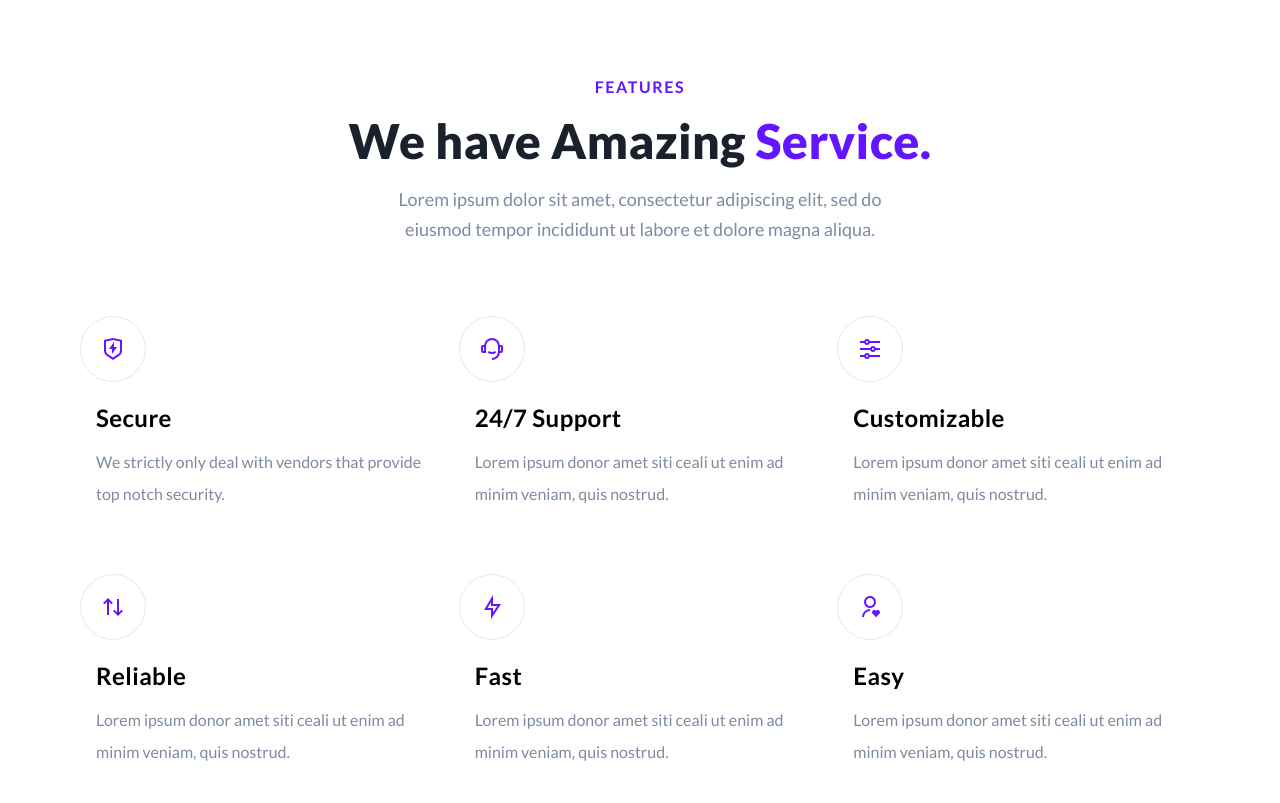
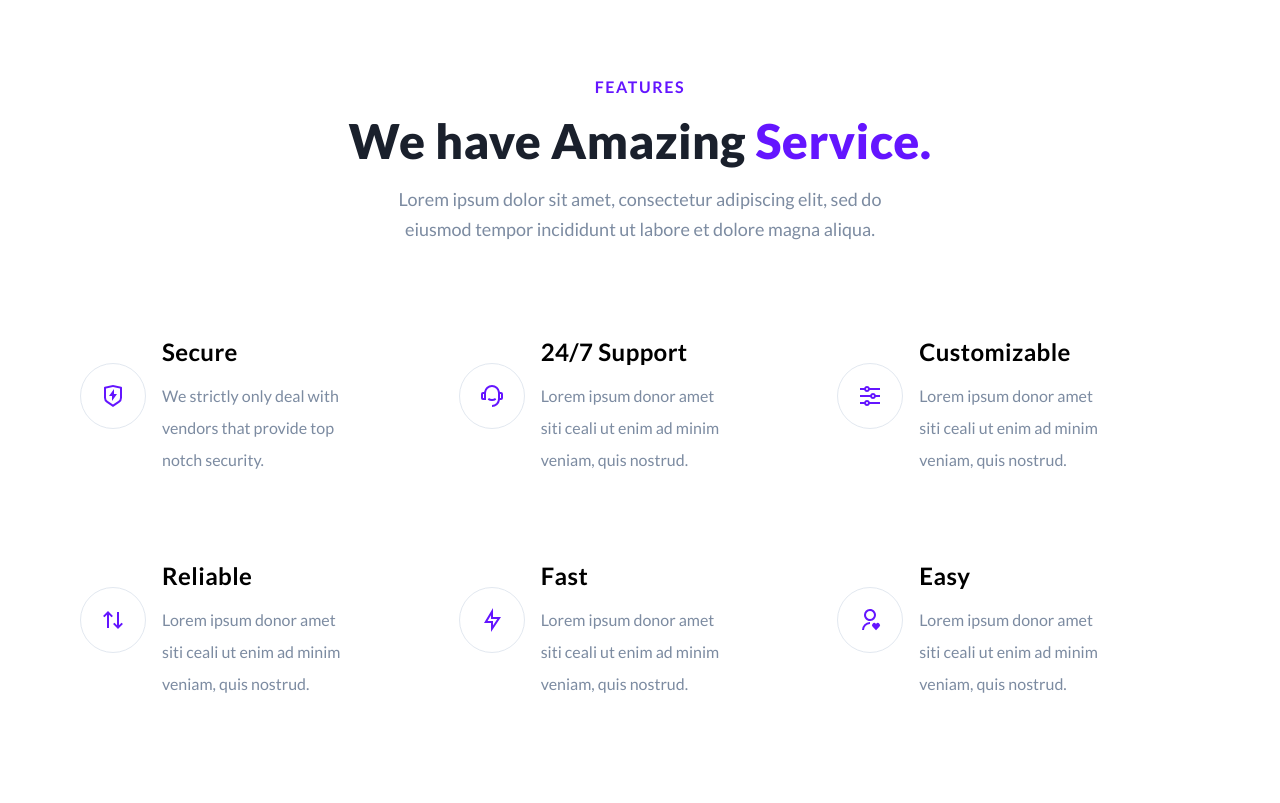
Before and after one commit to MauriceGlenn2/Week2-1-1scale, a plain HTML site: page index.html in a window 1280 px wide. Shown: the part 757-1560 px from the top of the page. Drawn offline with Linux system fonts and the light colour scheme.

Commit message:
Features complete

```diff
--- a/index.html
+++ b/index.html
@@ -67,6 +67,7 @@
         </p>
         <div class="services">
           <div class="service">
+            <div class="service__content">
              <span class="img__wrapper"
               ><img class="features__img" src="./assets/Securepic.svg" alt=""
             /></span>
@@ -74,12 +75,14 @@
 
               <h1 class="type__of--service">Secure</h1>
               <p class="service__para">
-                We strictly only deal with vendors that provide top notch
+                We strictly only deal with<br> vendors that provide top <br> notch
                 security.
               </p>
             </div>
           </div>
+          </div>
           <div class="service">
+            <div class="service__content">
             <span class="img__wrapper"
               ><img
                 class="features__img"
@@ -89,12 +92,14 @@
             <div class="service__description">
               <h1 class="type__of--service">24/7 Support</h1>
               <p class="service__para">
-                Lorem ipsum donor amet siti ceali ut enim ad minim veniam, quis
+                Lorem ipsum donor amet<br> siti ceali ut enim ad minim <br>veniam, quis
                 nostrud.
               </p>
             </div>
           </div>
+          </div>
           <div class="service">
+            <div class="service__content">
             <span class="img__wrapper"
               ><img
                 class="features__img"
@@ -104,12 +109,14 @@
             <div class="service__description">
               <h1 class="type__of--service">Customizable</h1>
               <p class="service__para">
-                Lorem ipsum donor amet siti ceali ut enim ad minim veniam, quis
+                Lorem ipsum donor amet <br>siti ceali ut enim ad minim<br> veniam, quis
                 nostrud.
               </p>
             </div>
+            </div>
           </div>
           <div class="service">
+             <div class="service__content">
             <span class="img__wrapper"
               ><img
                 class="features__img"
@@ -119,33 +126,38 @@
             <div class="service__description">
               <h1 class="type__of--service">Reliable</h1>
               <p class="service__para">
-                Lorem ipsum donor amet siti ceali ut enim ad minim veniam, quis
+                Lorem ipsum donor amet<br> siti ceali ut enim ad minim <br>veniam, quis
                 nostrud.
               </p>
             </div>
+            </div>
           </div>
           <div class="service">
+            <div class="service__content">
             <span class="img__wrapper"
               ><img class="features__img" src="./assets/fast-icon.svg" alt=""
             /></span>
             <div class="service__description">
               <h1 class="type__of--service">Fast</h1>
               <p class="service__para">
-                Lorem ipsum donor amet siti ceali ut enim ad minim veniam, quis
+                Lorem ipsum donor amet <br>siti ceali ut enim ad minim <br>veniam, quis
                 nostrud.
               </p>
             </div>
           </div>
+          </div>
           <div class="service">
+              <div class="service__content">
             <span class="img__wrapper"
               ><img class="features__img" src="./assets/simple-icon.svg" alt=""
             /></span>
             <div class="service__description">
               <h1 class="type__of--service">Easy</h1>
               <p class="service__para">
-                Lorem ipsum donor amet siti ceali ut enim ad minim veniam, quis
+                Lorem ipsum donor amet <br>siti ceali ut enim ad minim<br> veniam, quis
                 nostrud.
               </p>
+            </div>
             </div>
           </div>
         </div>
--- a/style.css
+++ b/style.css
@@ -306,7 +306,11 @@ button:hover {
     padding: 20px;
     text-align: center;
     border: 1px solid rgb(226, 232, 240);
+}
+
+.service__content{
     display: flex;
     align-items: center;
-    text-align: center;
 }
+
+/* */
```
